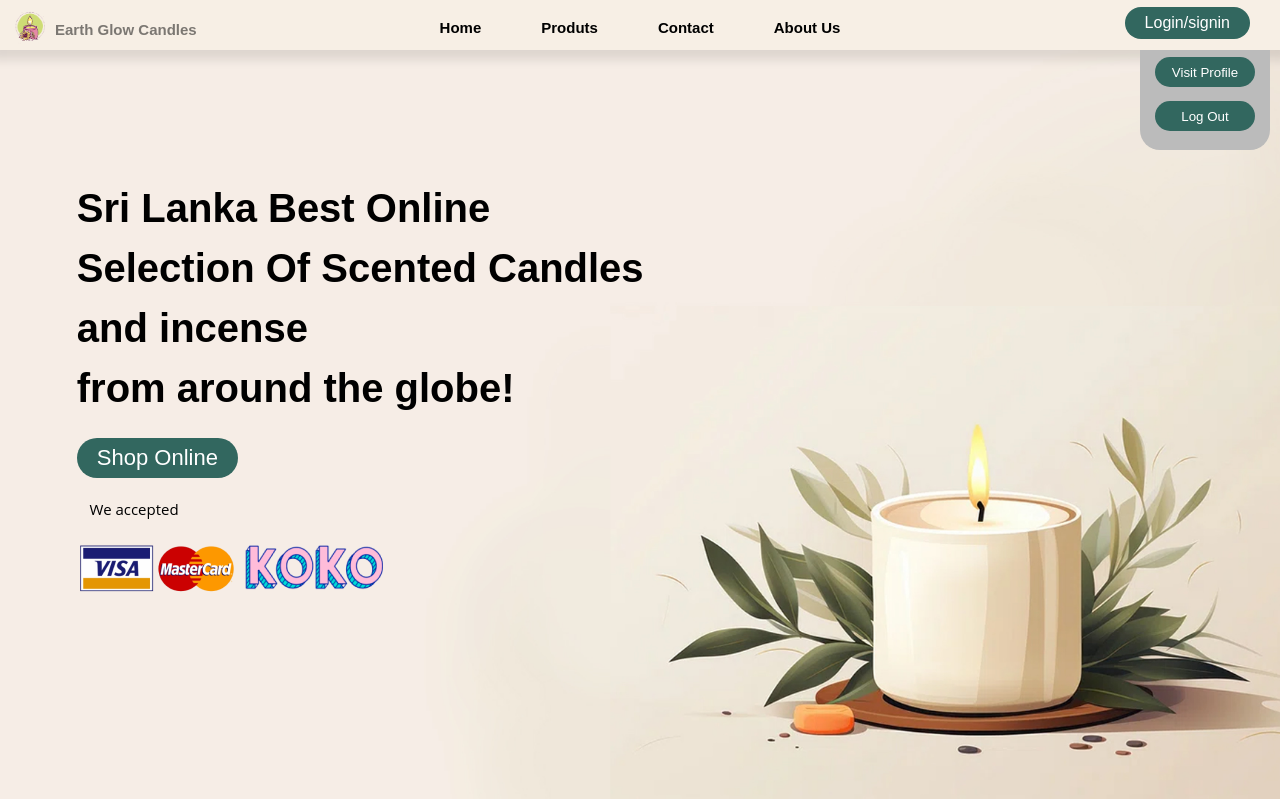
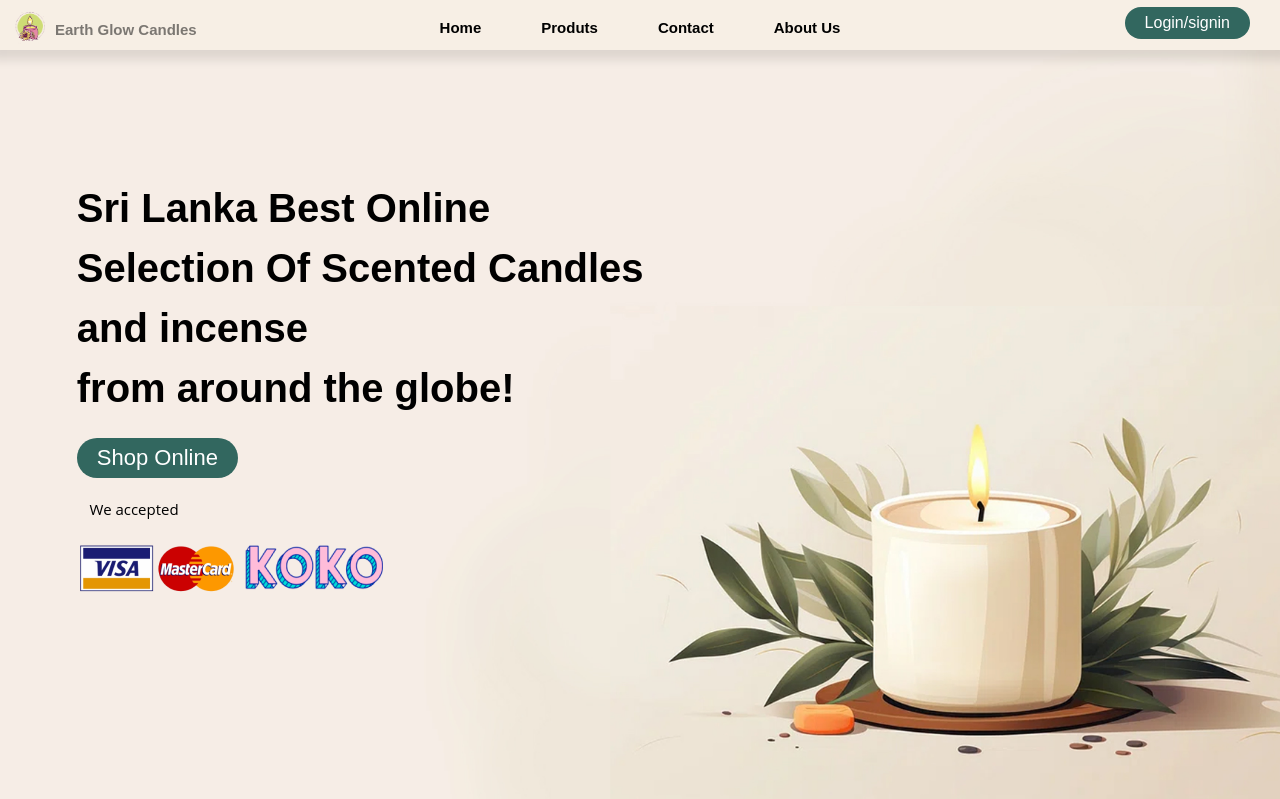
Before and after one commit to ImankaDeshan/Web-site-for-Earthglo-Candles, a PHP site: the page made by Home page/Candles Online Shop.php in a window 1280 px wide. Shown: the top 799 px of the page. Run offline with PHP 8.4, Linux system fonts and the light colour scheme; some libraries are stand-ins or nearby versions.

Commit message:
Make hover for profile menu

```diff
--- a/Home page/Candle.css
+++ b/Home page/Candle.css
@@ -108,7 +108,7 @@
 	 font-size:16;
 	 color:white;
 	 margin: 7px 30px 0px 0px;
-	 display: block;
+
 
 }
 
@@ -123,33 +123,57 @@
 
 
 
+
 }
 
 .name {
 	font-size: 15px;
 	font-weight: 600;
+	color :rgb(0, 0 , 0, 0.5)
 
 }
 
 .ProfilePic {
 	width : 60px;
+	z-index: 10;
 
 }
 
 /* profile menu bar */
 
 .profilemenu {
-	height: 100px;
-	width: 130px;
-	position: absolute;
-		right: 0px;
-		top:50px;
+	display: none;
+    position: absolute;
+    top: 100%; /* Position it below the profile picture */
+    right: 0;
+	backdrop-filter: blur(10px);
+    box-shadow: 0px 4px 8px rgba(0, 0, 0, 0.2); /* Add shadow for depth */
+    padding: 10px;
+    border-radius: 5px;
+    z-index: 1;
+}
 
-	background-color: #bbbbbb;
-	margin-right: 10px;
-	border-radius: 0px 0px 20px 20px;
+
+
+.profile-container:hover .profilemenu {
+    display: block;
+}
+
+
+
+
+/* .ProfilePic:hover {
+
+} */
+
+.namediv img:hover {
+	cursor: pointer;
 	display: block;
+
 }
+
+
+
 
 .prm {
 	display: grid;
--- a/Home page/Candles Online Shop.php
+++ b/Home page/Candles Online Shop.php
@@ -1,8 +1,4 @@
-<?php
-	require_once '../Login/Login.inc.php';
 
-
-?>
 
 
 <html>
@@ -14,6 +10,12 @@
 
 		<!-- <link rel="stylesheet" href="Candlehome.css"> -->
 	</head>
+
+	<?php
+	require_once '../Login/Login.inc.php';
+
+
+?>
 
 	<body class ="body">
 
@@ -37,23 +39,36 @@
 		<!-- Code for profile view -->
 
 
-			<div class="namediv" onclick = "openprm()">
+			<!-- <div class="namediv" >
 				<p class="name"> <?php echo "$username"; ?> </p>
-				<img class= "ProfilePic" src ="../Images/Profile/Profile.png">
+				<img  class= "ProfilePic" src ="../Images/Profile/Profile.png">
 
-			</div>
+			</div> -->
 
 		<!-- Profile menu bar codes -->
 
-			<div class="profilemenu"  id = "Pmenu" >
-				<form action="" class="prm" method ="POST">
+			<!-- <div class="profilemenu"  id = "Pmenu" >
+				<form action="" id = "pmenu" class="prm" method ="POST">
 					<button class="viewpro"> Visit Profile</button>
 					<button class ="logout" name = "logout"> Log Out </button>
 				</form>
 
-			</div>
+			</div> -->
 
 
+
+	<div class="namediv">
+    <p class="name"><?= htmlspecialchars($username) ?></p>
+    <div class="profile-container">
+        <img class="ProfilePic" src="../Images/Profile/Profile.png" alt="Profile Picture">
+        <div class="profilemenu" id="Pmenu">
+            <form action="" id="profile-form" class="prm" method="POST">
+                <button type="button" class="viewpro" onclick="window.location.href='profile.php'">Visit Profile</button>
+                <button type="submit" class="logout" name="logout">Log Out</button>
+            </form>
+        </div>
+    </div>
+</div>
 
 
 
@@ -279,6 +294,17 @@
    					 }
 				}
 
+				function openprm() {
+					var pmenu = document.getElementById('pmenu');
+
+					if (pmenu.style.display === "none") {
+						pmenu.style.display = "block";
+
+					} else {
+      				 	pmenu.style.display = "none";
+   					 }
+				}
+
 
 
 			</script>
```
